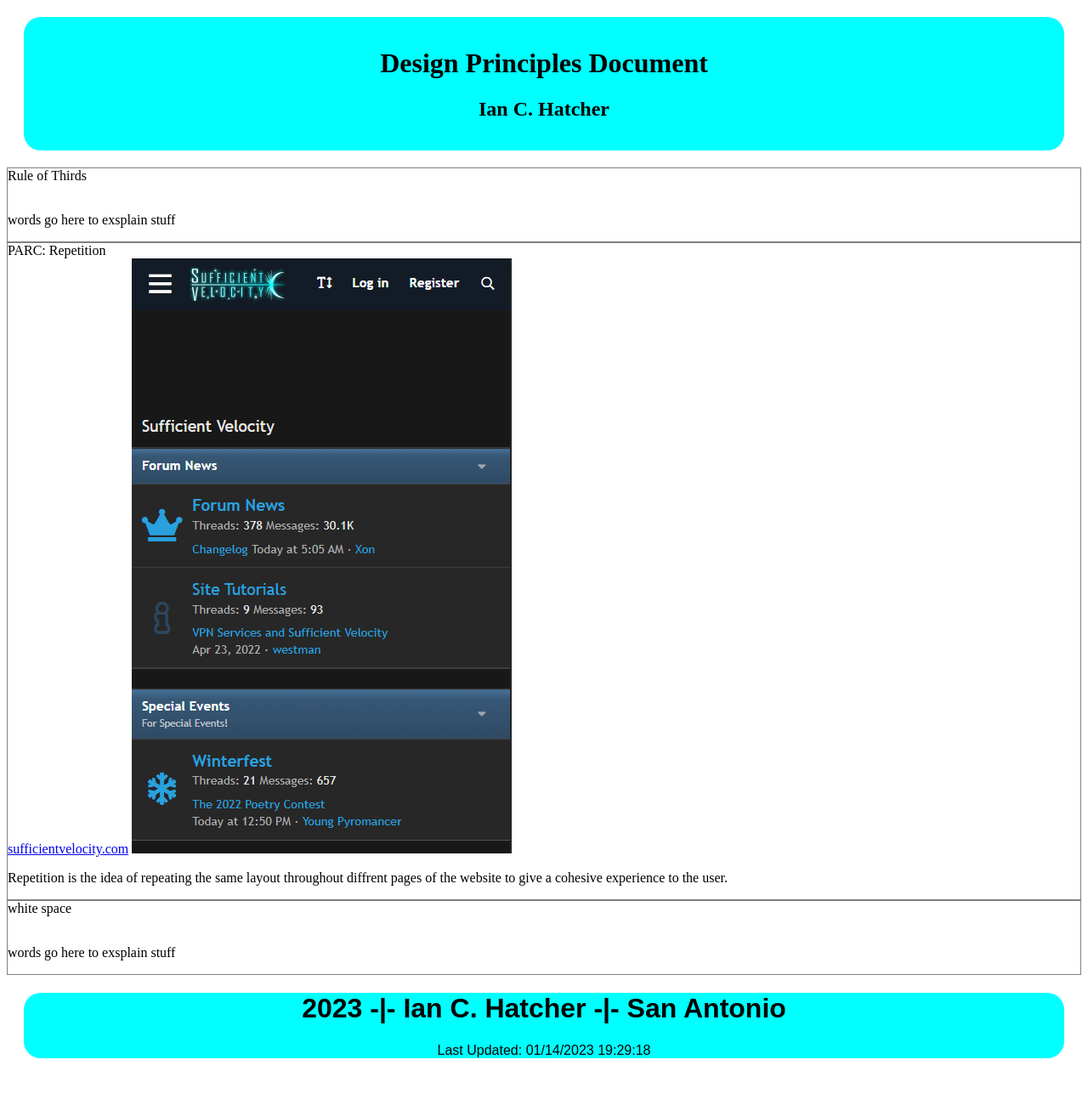
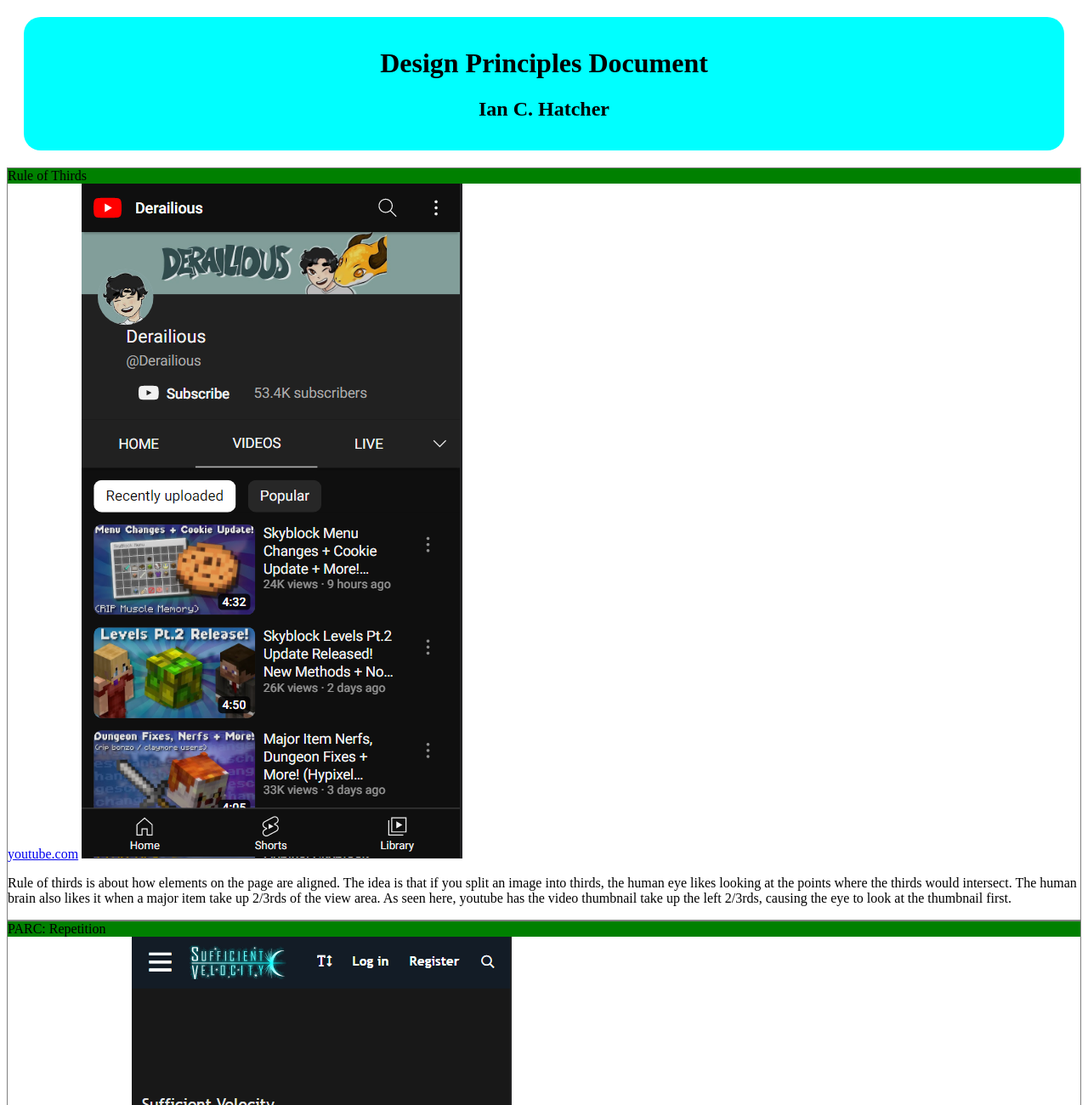
Before and after one commit to Impcamper/wdd230old, a plain HTML site: page lesson2/index.html in a window 1280 px wide. Shown: the top 1300 px of the page at 85% size. Before the commit the page ends 1265 px from the top, so only its background shows below. Drawn offline with Linux system fonts and the light colour scheme.

Commit message:
html hopefully done

```diff
--- a/lesson2/index.html
+++ b/lesson2/index.html
@@ -13,24 +13,32 @@
 </header>
 <body>
     <div id="idea1">
-        <div>Rule of Thirds</div>
-        <a href=""></a>
-        <img src="" alt="">
-        <p>words go here to exsplain stuff</p>
+        <div class="mini">Rule of Thirds</div>
+        <a href="youtube.com">youtube.com</a>
+        <img src="images/youtube.PNG" alt="Youtube">
+        <p>Rule of thirds is about how elements on the page are aligned. The idea is that if you split an image into thirds, the human eye
+            likes looking at the points where the thirds would intersect. The human brain also likes it when a major item
+            take up 2/3rds of the view area. As seen here, youtube has the video thumbnail take up the left 2/3rds, causing the eye to look at the
+            thumbnail first.
+        </p>
     </div>
     <div id="idea2">
-        <div>PARC: Repetition</div>
+        <div class="mini">PARC: Repetition</div>
         <a href="https://forums.sufficientvelocity.com/">sufficientvelocity.com</a>
         <img src="images/Sv.PNG" alt="sufficientvelocity">
         <p>Repetition is the idea of repeating the same layout throughout diffrent pages of the website
-            to give a cohesive experience to the user.
+            to give a cohesive experience to the user. Sufficient Velocity uses the same heading and footer for every page, along with a consistent
+            style so every page feels like they belong together.
         </p>
     </div>
     <div id="idea3">
-        <div>white space</div>
-        <a href=""></a>
-        <img src="" alt="">
-        <p>words go here to exsplain stuff</p>
+        <div class="mini">white space</div>
+        <a href="itch.io">itch.io</a>
+        <img src="images/itchio.PNG" alt="itch.io">
+        <p>White space is the idea of having empty space between elements on a page. This is in order to prevent the page from
+            getting too crowded for a viewer to comprehend. Itch.io uses whitespace to help seperate items from eachother, with small amounts
+            of whitespace used when items are grouped together, and larger amounts of whitespace when transitioning to a diffrent group.
+        </p>
     </div>
 </body>
 <footer>
--- a/lesson2/styles/style.css
+++ b/lesson2/styles/style.css
@@ -12,6 +12,9 @@ footer{
     border-radius: 20px;
     font-family: 'Titillium Web', sans-serif;
 }
+.mini{
+    background-color: green;
+}
 #idea1, #idea2, #idea3{
     border: 1px solid grey;
 }
```
Also changed, not shown: lesson2/images/itchio.PNG (added), lesson2/images/youtube.PNG (added).
